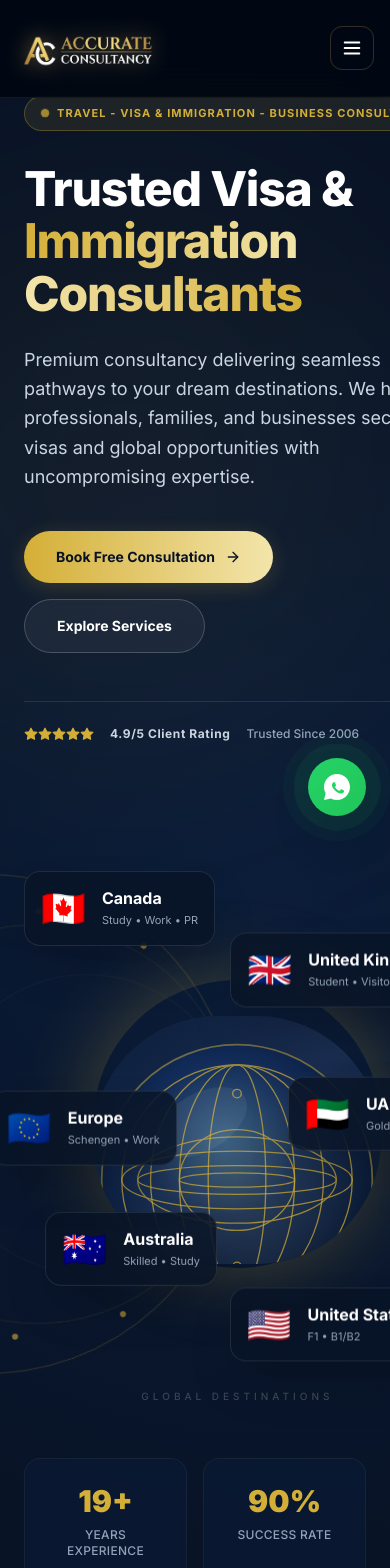
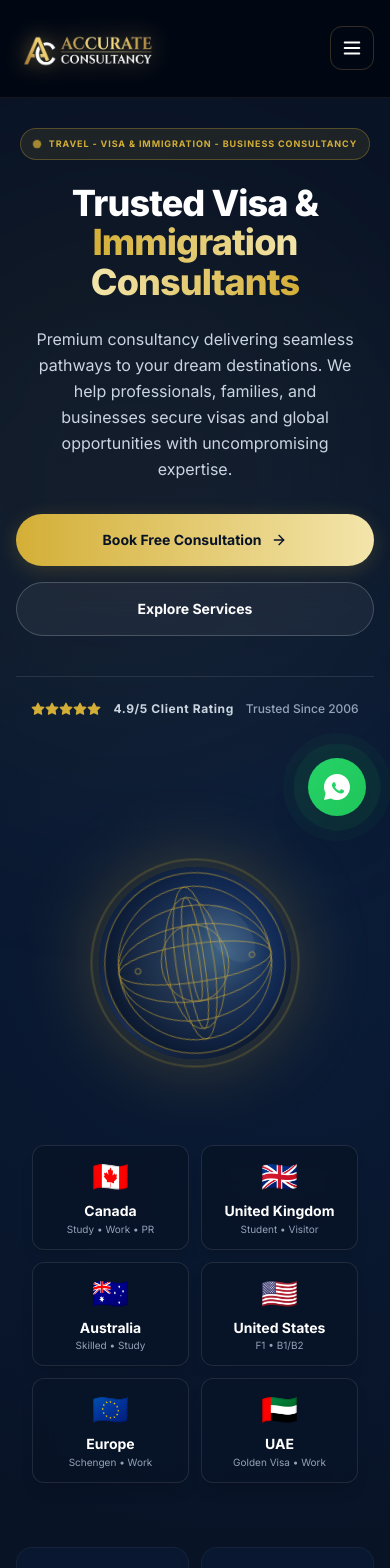
Before and after one commit to imran1001/Accurate-ConsultancyV3, a React (Vite) app: page / in a window 390 px wide. Shown: the top 1568 px of the page. Built offline with nearby package versions, Linux system fonts and the light colour scheme.

Commit message:
Refactor Hero component to use Tailwind CSS

```diff
--- a/src/components/Hero.jsx
+++ b/src/components/Hero.jsx
@@ -27,14 +27,14 @@ const Hero = () => {
   const approvedCases = useCounter(2000, 2500);
   const corridors = useCounter(50, 1800);
 
-  // All destination cards (including Europe & UAE)
+  // Replaced custom CSS classes with Tailwind arbitrary values for precise desktop positioning
   const cards = [
-    { flag: '🇨🇦', name: 'Canada', subtitle: 'Study • Work • PR', delay: 0, pos: 'top-5 left-0 lg:-left-10' },
-    { flag: '🇬🇧', name: 'United Kingdom', subtitle: 'Student • Visitor', delay: 1, pos: 'top-15 right-0 lg:-right-5' },
-    { flag: '🇦🇺', name: 'Australia', subtitle: 'Skilled • Study', delay: 2, pos: 'bottom-20 left-5 lg:-left-5' },
-    { flag: '🇺🇸', name: 'United States', subtitle: 'F1 • B1/B2', delay: 3, pos: 'bottom-5 right-5 lg:right-0' },
-    { flag: '🇪🇺', name: 'Europe', subtitle: 'Schengen • Work', delay: 0.5, pos: 'top-45 left-[-8%] lg:-left-12' },
-    { flag: '🇦🇪', name: 'UAE', subtitle: 'Golden Visa • Work', delay: 1.5, pos: 'bottom-45 right-[-8%] lg:-right-12' },
+    { flag: '🇨🇦', name: 'Canada', subtitle: 'Study • Work • PR', delay: 0, desktopPos: 'top-[5%] left-0 lg:-left-[10%]' },
+    { flag: '🇬🇧', name: 'United Kingdom', subtitle: 'Student • Visitor', delay: 1, desktopPos: 'top-[15%] right-0 lg:-right-[5%]' },
+    { flag: '🇦🇺', name: 'Australia', subtitle: 'Skilled • Study', delay: 2, desktopPos: 'bottom-[20%] left-0 lg:-left-[5%]' },
+    { flag: '🇺🇸', name: 'United States', subtitle: 'F1 • B1/B2', delay: 3, desktopPos: 'bottom-[5%] right-0 lg:right-0' },
+    { flag: '🇪🇺', name: 'Europe', subtitle: 'Schengen • Work', delay: 0.5, desktopPos: 'top-[45%] lg:-left-[12%]' },
+    { flag: '🇦🇪', name: 'UAE', subtitle: 'Golden Visa • Work', delay: 1.5, desktopPos: 'bottom-[45%] lg:-right-[12%]' },
   ];
 
   return (
@@ -44,39 +44,39 @@ const Hero = () => {
       <div className="absolute inset-0 bg-[radial-gradient(circle_at_70%_50%,#0B1D3A_0%,#081326_70%)] pointer-events-none" />
       <div className="absolute right-[-10%] top-[10%] w-[600px] h-[600px] rounded-full bg-[#D4AF37]/5 blur-[120px] pointer-events-none" />
 
-      <div className="relative max-w-7xl mx-auto w-full px-6 lg:px-8 z-10 grid lg:grid-cols-12 gap-16 items-center">
+      <div className="relative max-w-7xl mx-auto w-full px-4 sm:px-6 lg:px-8 z-10 grid lg:grid-cols-12 gap-12 lg:gap-16 items-center">
 
-        {/* Left Typography Column (unchanged) */}
-        <div className="lg:col-span-6 flex flex-col justify-center z-20">
-          <div className="inline-flex items-center space-x-2 w-max px-4 py-2 rounded-full border border-[#D4AF37]/30 bg-[#D4AF37]/10 backdrop-blur-md mb-8">
+        {/* Left Typography Column */}
+        <div className="lg:col-span-6 flex flex-col justify-center z-20 pt-8 lg:pt-0 text-center lg:text-left items-center lg:items-start">
+          <div className="inline-flex items-center space-x-2 w-max px-3 sm:px-4 py-2 rounded-full border border-[#D4AF37]/30 bg-[#D4AF37]/10 backdrop-blur-md mb-6 sm:mb-8">
             <span className="w-2 h-2 rounded-full bg-[#D4AF37] animate-pulse" />
-            <span className="text-[11px] font-bold text-[#D4AF37] uppercase tracking-widest">
+            <span className="text-[9px] sm:text-[11px] font-bold text-[#D4AF37] uppercase tracking-widest">
               Travel - Visa & Immigration - Business consultancy
             </span>
           </div>
 
-          <h1 className="text-5xl md:text-6xl lg:text-7xl font-extrabold tracking-tight leading-[1.1] mb-6">
-            Trusted Visa & <br />
+          <h1 className="text-4xl sm:text-5xl md:text-6xl lg:text-7xl font-extrabold tracking-tight leading-[1.1] mb-6">
+            Trusted Visa & <br className="hidden sm:block" />
             <span className="text-transparent bg-clip-text bg-gradient-to-r from-[#D4AF37] via-[#F3E5AB] to-[#D4AF37]">
               Immigration Consultants
             </span>
           </h1>
 
-          <p className="text-slate-300 text-lg font-normal leading-relaxed max-w-xl mb-10">
+          <p className="text-slate-300 text-base sm:text-lg font-normal leading-relaxed max-w-xl mb-8 sm:mb-10 px-4 lg:px-0">
             Premium consultancy delivering seamless pathways to your dream destinations. We help professionals, families, and businesses secure visas and global opportunities with uncompromising expertise.
           </p>
 
-          <div className="flex flex-wrap items-center gap-4 mb-12">
-            <a href="#consultation" className="group flex items-center justify-center gap-2.5 px-8 py-4 rounded-full font-bold text-sm text-[#081326] bg-gradient-to-r from-[#D4AF37] to-[#F3E5AB] shadow-[0_4px_20px_rgba(212,175,55,0.2)] transition-all duration-300 hover:scale-[1.03]">
+          <div className="flex flex-col sm:flex-row flex-wrap items-center justify-center lg:justify-start gap-4 mb-10 sm:mb-12 w-full sm:w-auto">
+            <a href="#consultation" className="w-full sm:w-auto group flex items-center justify-center gap-2.5 px-8 py-4 rounded-full font-bold text-sm text-[#081326] bg-gradient-to-r from-[#D4AF37] to-[#F3E5AB] shadow-[0_4px_20px_rgba(212,175,55,0.2)] transition-all duration-300 hover:scale-[1.03]">
               Book Free Consultation
               <ArrowRight size={16} className="group-hover:translate-x-1 transition-transform" />
             </a>
-            <a href="#services" className="group flex items-center justify-center gap-2 px-8 py-4 rounded-full font-bold text-sm text-white border border-white/20 bg-white/5 backdrop-blur-md transition-all duration-300 hover:bg-white/10">
+            <a href="#services" className="w-full sm:w-auto group flex items-center justify-center gap-2 px-8 py-4 rounded-full font-bold text-sm text-white border border-white/20 bg-white/5 backdrop-blur-md transition-all duration-300 hover:bg-white/10">
               Explore Services
             </a>
           </div>
 
-          <div className="flex flex-wrap items-center gap-4 pt-6 border-t border-white/10 max-w-xl">
+          <div className="flex flex-wrap items-center justify-center lg:justify-start gap-3 sm:gap-4 pt-6 border-t border-white/10 w-full max-w-xl">
             <div className="flex text-[#D4AF37]">
               {[...Array(5)].map((_, i) => (
                 <Star key={i} size={14} className="fill-current" />
@@ -88,16 +88,19 @@ const Hero = () => {
           </div>
         </div>
 
-        {/* =========== GLOBE WITH GOLD WIREFRAME =========== */}
-        <div className="lg:col-span-6 flex flex-col items-center justify-center relative min-h-[540px] mt-12 lg:mt-0">
+        {/* Right Graphical Space */}
+        <div className="lg:col-span-6 flex flex-col items-center justify-center mt-12 lg:mt-0 w-full">
 
-          {/* Rotating decorative gold rings */}
-          <div className="absolute w-[500px] h-[500px] rounded-full border border-[#D4AF37]/20 pointer-events-none animate-spin-slow" style={{ animationDuration: '35s' }} />
-          <div className="absolute w-[400px] h-[400px] rounded-full border border-[#D4AF37]/10 pointer-events-none animate-spin-slow" style={{ animationDuration: '25s', animationDirection: 'reverse' }} />
-          <div className="absolute w-[300px] h-[300px] rounded-full border border-[#D4AF37]/5 pointer-events-none animate-spin-slow" style={{ animationDuration: '18s' }} />
+          {/* Globe & Orbit Container (Relative for positioning) */}
+          <div className="relative flex items-center justify-center w-full min-h-[300px] lg:min-h-[540px]">
 
-          {/* Orbiting gold particles */}
-          <div className="absolute w-[420px] h-[420px] pointer-events-none animate-spin-slow" style={{ animationDuration: '20s' }}>
+            {/* Desktop Only: Rotating decorative gold rings */}
+            <div className="hidden lg:block absolute w-[500px] h-[500px] rounded-full border border-[#D4AF37]/20 pointer-events-none animate-spin-slow" style={{ animationDuration: '35s' }} />
+            <div className="hidden lg:block absolute w-[400px] h-[400px] rounded-full border border-[#D4AF37]/10 pointer-events-none animate-spin-slow" style={{ animationDuration: '25s', animationDirection: 'reverse' }} />
+            <div className="hidden lg:block absolute w-[300px] h-[300px] rounded-full border border-[#D4AF37]/5 pointer-events-none animate-spin-slow" style={{ animationDuration: '18s' }} />
+
+            {/* Desktop Only: Orbiting gold particles */}
+            <div className="hidden lg:block absolute w-[420px] h-[420px] pointer-events-none animate-spin-slow" style={{ animationDuration: '20s' }}>
               {[...Array(12)].map((_, i) => {
                 const angle = (i / 12) * 360;
                 return (
@@ -115,16 +118,10 @@ const Hero = () => {
               })}
             </div>
 
-          {/* ===== SIMPLE BLUE SPHERE + GOLD LINES ===== */}
-          <div className="relative w-72 h-72 rounded-full shadow-[0_0_80px_rgba(212,175,55,0.3)] flex items-center justify-center group">
-
-            {/* Outer gold glow ring (pulsing) */}
+            {/* The Globe Sphere */}
+            <div className="relative w-48 h-48 sm:w-60 sm:h-60 lg:w-72 lg:h-72 rounded-full shadow-[0_0_80px_rgba(212,175,55,0.3)] flex items-center justify-center group">
               <div className="absolute -inset-1 rounded-full border-2 border-[#D4AF37]/30 animate-pulse" />
-
-            {/* The globe sphere */}
               <div className="relative w-full h-full rounded-full overflow-hidden bg-gradient-to-br from-[#0B1D3A] via-[#1A2D50] to-[#081326]">
-
-              {/* Rotating wireframe wrapper */}
                 <div className="absolute inset-0 animate-spin-globe" style={{ animationDuration: '30s' }}>
                   <svg viewBox="0 0 400 400" className="w-full h-full">
                     <defs>
@@ -138,52 +135,39 @@ const Hero = () => {
                         <stop offset="100%" stopColor="#D4AF37" stopOpacity="0" />
                       </radialGradient>
                     </defs>
-
-                  {/* Blue sphere background */}
                     <circle cx="200" cy="200" r="190" fill="url(#blueSphere)" />
                     <circle cx="200" cy="200" r="190" fill="url(#sphereGlow)" />
-
-                  {/* Gold wireframe – latitude lines (horizontal arcs) */}
                     <g stroke="#D4AF37" strokeWidth="1.8" fill="none" opacity="0.7">
-                    {/* Equator */}
                       <ellipse cx="200" cy="200" rx="160" ry="40" />
-                    {/* Latitude lines at ±30°, ±60° */}
                       <ellipse cx="200" cy="200" rx="138" ry="20" />
                       <ellipse cx="200" cy="200" rx="138" ry="60" />
                       <ellipse cx="200" cy="200" rx="80" ry="10" />
                       <ellipse cx="200" cy="200" rx="80" ry="70" />
-                    {/* Poles (small circles) */}
                       <circle cx="200" cy="80" r="6" />
                       <circle cx="200" cy="320" r="6" />
                     </g>
-
-                  {/* Gold wireframe – longitude lines (vertical ellipses) */}
                     <g stroke="#D4AF37" strokeWidth="1.8" fill="none" opacity="0.7">
                       <ellipse cx="200" cy="200" rx="40" ry="160" />
                       <ellipse cx="200" cy="200" rx="80" ry="160" />
                       <ellipse cx="200" cy="200" rx="120" ry="160" />
                       <ellipse cx="200" cy="200" rx="160" ry="160" />
                     </g>
-
-                  {/* Outer gold ring around the sphere */}
                     <circle cx="200" cy="200" r="188" stroke="#D4AF37" strokeWidth="2.5" fill="none" opacity="0.5" />
-
-                  {/* Subtle shine (top-left highlight) */}
                     <ellipse cx="150" cy="120" rx="70" ry="40" fill="rgba(255,255,255,0.06)" transform="rotate(-30, 150, 120)" />
                   </svg>
                 </div>
-
-              {/* Pulsing golden spots (depth) */}
-              <div className="absolute w-20 h-20 rounded-full bg-[#D4AF37]/20 blur-2xl top-10 right-10 animate-pulse" />
-              <div className="absolute w-12 h-12 rounded-full bg-[#D4AF37]/10 blur-xl bottom-10 left-10 animate-pulse" style={{ animationDelay: '1.5s' }} />
+                {/* Desktop Only Highlights */}
+                <div className="hidden lg:block absolute w-20 h-20 rounded-full bg-[#D4AF37]/20 blur-2xl top-10 right-10 animate-pulse" />
+                <div className="hidden lg:block absolute w-12 h-12 rounded-full bg-[#D4AF37]/10 blur-xl bottom-10 left-10 animate-pulse" style={{ animationDelay: '1.5s' }} />
               </div>
             </div>
 
-          {/* Floating Destination Cards */}
+            {/* Desktop Only: Floating Destination Cards */}
+            <div className="hidden lg:block">
               {cards.map((card) => (
                 <div
                   key={card.name}
-              className={`absolute ${card.pos} p-4 rounded-2xl bg-[#081326]/80 border border-white/10 backdrop-blur-xl shadow-2xl hover:shadow-[0_10px_40px_rgba(212,175,55,0.2)] hover:border-[#D4AF37]/40 transition-all duration-500 hover:scale-105 group animate-bounce-slow`}
+                  className={`absolute ${card.desktopPos} p-4 rounded-2xl bg-[#081326]/80 border border-white/10 backdrop-blur-xl shadow-2xl hover:shadow-[0_10px_40px_rgba(212,175,55,0.2)] hover:border-[#D4AF37]/40 transition-all duration-500 hover:scale-105 group animate-bounce-slow`}
                   style={{ animationDelay: `${card.delay}s` }}
                 >
                   <div className="flex items-center gap-4">
@@ -197,30 +181,49 @@ const Hero = () => {
                   </div>
                 </div>
               ))}
+            </div>
 
             {/* Decorative label */}
-          <div className="absolute bottom-[-10px] left-1/2 -translate-x-1/2 text-[10px] font-medium text-white/20 tracking-[0.4em] uppercase whitespace-nowrap">
+            <div className="hidden lg:block absolute bottom-[-10px] left-1/2 -translate-x-1/2 text-[10px] font-medium text-white/20 tracking-[0.4em] uppercase whitespace-nowrap">
               Global Destinations
             </div>
           </div>
-        {/* =========== END GLOBE =========== */}
+
+          {/* Mobile Only: Destination Cards Grid */}
+          <div className="grid grid-cols-2 gap-3 mt-8 w-full max-w-md lg:hidden px-4">
+            {cards.map((card) => (
+              <div
+                key={card.name}
+                className="flex flex-col sm:flex-row items-center sm:items-start gap-2 p-3 rounded-xl bg-[#081326]/80 border border-white/10 backdrop-blur-md shadow-lg text-center sm:text-left"
+              >
+                <div className="text-3xl">{card.flag}</div>
+                <div>
+                  <h3 className="text-white font-bold text-sm leading-tight">
+                    {card.name}
+                  </h3>
+                  <p className="text-slate-400 text-[10px] mt-0.5">{card.subtitle}</p>
+                </div>
+              </div>
+            ))}
+          </div>
 
         </div>
+      </div>
 
-      {/* Institutional Statistics Bar (unchanged) */}
-      <div className="relative max-w-7xl mx-auto w-full px-6 lg:px-8 z-20 mt-16 lg:mt-24">
-        <div className="grid grid-cols-2 md:grid-cols-4 gap-4 lg:gap-8">
+      {/* Institutional Statistics Bar */}
+      <div className="relative max-w-7xl mx-auto w-full px-4 sm:px-6 lg:px-8 z-20 mt-16 lg:mt-24">
+        <div className="grid grid-cols-2 lg:grid-cols-4 gap-3 sm:gap-4 lg:gap-8">
           {[
             { val: yearsExp, label: 'Years Experience', suffix: '+' },
             { val: successRate, label: 'Success Rate', suffix: '%' },
             { val: approvedCases, label: 'Approved Cases', suffix: '+' },
             { val: corridors, label: 'Global Corridors', suffix: '+' },
           ].map((stat, idx) => (
-            <div key={idx} className="p-6 rounded-2xl bg-[#0B1D3A]/50 border border-white/5 backdrop-blur-sm relative overflow-hidden group hover:border-[#D4AF37]/30 transition-all duration-300 text-center md:text-left">
-              <div className="text-3xl lg:text-4xl font-black text-[#D4AF37]">
+            <div key={idx} className="p-4 sm:p-6 rounded-2xl bg-[#0B1D3A]/50 border border-white/5 backdrop-blur-sm relative overflow-hidden group hover:border-[#D4AF37]/30 transition-all duration-300 text-center lg:text-left">
+              <div className="text-2xl sm:text-3xl lg:text-4xl font-black text-[#D4AF37]">
                 {stat.val}{stat.suffix}
               </div>
-              <div className="text-xs lg:text-sm font-medium text-slate-400 tracking-wide mt-2 uppercase">
+              <div className="text-[10px] sm:text-xs lg:text-sm font-medium text-slate-400 tracking-wide mt-1 sm:mt-2 uppercase">
                 {stat.label}
               </div>
             </div>
@@ -228,6 +231,7 @@ const Hero = () => {
         </div>
       </div>
 
+      {/* Cleaned up Style Block - Only Animations */}
       <style>{`
         @keyframes bounceSlow {
           0%, 100% { transform: translateY(0); }
@@ -250,67 +254,6 @@ const Hero = () => {
         .animate-spin-globe {
           animation: spin-globe 30s linear infinite;
         }
-        /* Position utilities for floating cards */
-        .top-5 { top: 5%; }
-        .top-15 { top: 15%; }
-        .top-45 { top: 45%; }
-        .bottom-5 { bottom: 5%; }
-        .bottom-20 { bottom: 20%; }
-        .bottom-45 { bottom: 45%; }
-        .left-0 { left: 0; }
-        .left-5 { left: 5%; }
-        .left-\\[-8\\%\\] { left: -8%; }
-        .right-0 { right: 0; }
-        .right-5 { right: 5%; }
-        .right-\\[-8\\%\\] { right: -8%; }
-        .lg\\:-left-10 { @media (min-width: 1024px) { left: -10%; } }
-        .lg\\:-right-5 { @media (min-width: 1024px) { right: -5%; } }
-        .lg\\:-left-5 { @media (min-width: 1024px) { left: -5%; } }
-        .lg\\:right-0 { @media (min-width: 1024px) { right: 0; } }
-        .lg\\:-left-12 { @media (min-width: 1024px) { left: -12%; } }
-        .lg\\:-right-12 { @media (min-width: 1024px) { right: -12%; } }
-        /* Responsive: stack cards on mobile */
-        @media (max-width: 1024px) {
-          .lg\\:col-span-6 .relative {
-            display: flex;
-            flex-wrap: wrap;
-            justify-content: center;
-            gap: 12px;
-            min-height: auto;
-            padding: 20px 0;
-          }
-          .lg\\:col-span-6 .relative .absolute {
-            position: relative !important;
-            top: auto !important;
-            left: auto !important;
-            right: auto !important;
-            bottom: auto !important;
-            transform: none !important;
-            width: auto;
-            margin: 0;
-          }
-          .lg\\:col-span-6 .relative .absolute .flex {
-            flex-direction: row;
-          }
-          .lg\\:col-span-6 .relative .w-\\[500px\\],
-          .lg\\:col-span-6 .relative .w-\\[400px\\],
-          .lg\\:col-span-6 .relative .w-\\[300px\\],
-          .lg\\:col-span-6 .relative .w-\\[420px\\] {
-            display: none;
-          }
-          .lg\\:col-span-6 .relative .w-72 {
-            width: 150px;
-            height: 150px;
-          }
-          .lg\\:col-span-6 .relative .w-72 svg {
-            width: 100%;
-            height: 100%;
-          }
-          .lg\\:col-span-6 .relative .w-72 .absolute.w-20,
-          .lg\\:col-span-6 .relative .w-72 .absolute.w-12 {
-            display: none;
-          }
-        }
       `}</style>
     </section>
   );
```
Lines whose indentation alone changed are shown as unchanged.
